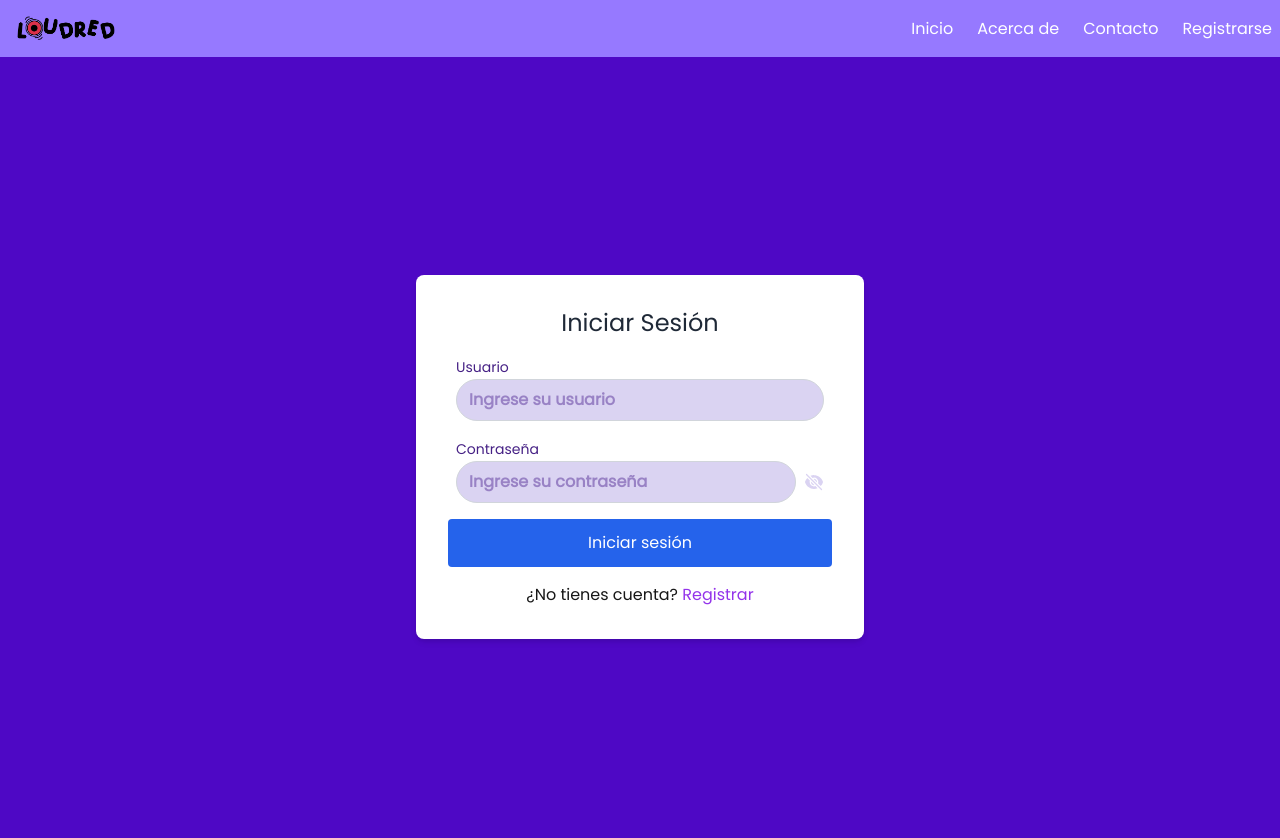
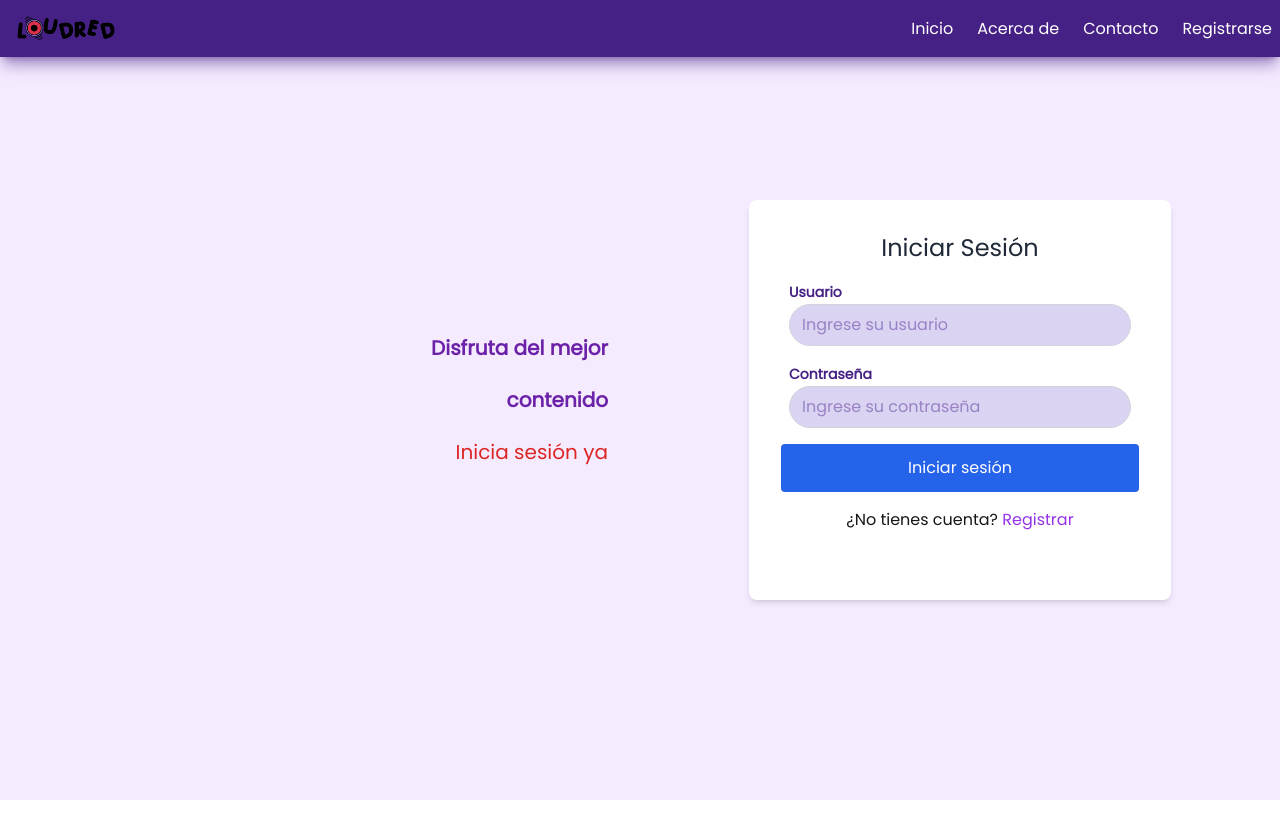
Before and after one commit to IsSact22/loudred, a Next.js app: page /auth/login in a window 1280 px wide. Shown: the top 838 px of the page. After the commit the page ends 800 px from the top, so only its background shows below. Built offline with nearby package versions, Linux system fonts and the light colour scheme; no server answers.

Commit message:
[UPDATE] terminando vista de login

```diff
--- a/app/auth/layout.js
+++ b/app/auth/layout.js
@@ -1,35 +1,21 @@
 // app/auth/layout.js
 "use client";
-//Components
+// Components
 import Navbar from "@/src/layouts/nav/Navbar";
 // Hooks
-import {useEffect} from "react";
 import { usePathname } from "next/navigation";
-import { useAuthStore } from "@/src/stores/authStore";
 
 export default function AuthLayout({ children }) {
   const pathname = usePathname();
-  const { isLogin, setIsLogin } = useAuthStore();
-
-  //Se utiliza esta funcion para cambiar el estado en base a la ruta o pathname
-  useEffect(() => {
-
-    if (pathname === "/auth/login") {
-      setIsLogin(true);
-    } else if (pathname === "/auth/register") {
-      setIsLogin(false);
-    }
-  }, [pathname, setIsLogin]);
+  const isRegister = pathname === "/auth/register";
 
   return (
-    <div className={`min-h-screen  transition-colors ease-in-out duration-700
-      ${ isLogin ? "bg-purple-login" : "bg-purple-register"}`
-      }>
-      <Navbar />
-      <div className="flex-1 flex items-center justify-center">
-
-        <main>{children}</main>
-      </div>
+    <div
+      className={`min-h-screen transition-colors ease-in-out duration-700
+      ${isRegister ? "bg-purple-dark" : "bg-lavender-pale"}`}
+    >
+      <Navbar color={isRegister ? "bg-lavender" : "bg-indigo-loud"} shadow={isRegister ? "shadow-lavender/50" : "shadow-indigo-loud/50"}/>
+      <main>{children}</main>
     </div>
   );
 }
--- a/app/auth/login/page.js
+++ b/app/auth/login/page.js
@@ -2,11 +2,13 @@
 "use client";
 // Components
 import LoginForm from "@/src/partials/auth/components/LoginForm";
+import AuthMessage from "@/src/partials/auth/components/AuthMessage";
 
 const LoginPage = () => {
   return (
-    <div className="login-page">
-      <LoginForm/>
+    <div className="grid grid-cols-2 items-center justify-center min-h-screen">
+      <AuthMessage action="login" />
+      <LoginForm />
     </div>
   );
 };
--- a/app/layout.js
+++ b/app/layout.js
@@ -27,13 +27,10 @@ export default function RootLayout({ children }) {
     <html lang="en">
       <body
         className={`${geistSans.variable} ${geistMono.variable} antialiased`}
-        >
-        <CoreProvider>
-        {children}
-        <Toaster />
-      </CoreProvider>
+      >
+        <CoreProvider>{children}</CoreProvider>
+        <Toaster position="top-right" toastOptions={{ duration: 3000 }} />
       </body>
     </html>
-
   );
 }
--- a/src/components/inputs/Input.jsx
+++ b/src/components/inputs/Input.jsx
@@ -20,7 +20,7 @@ const Input = ({
       {label && (
         <label
           htmlFor={name}
-          className="block text-sm/6 font-medium text-purple-label font-black"
+          className="block text-sm/6 text-indigo-loud font-bold"
         >
           {label}
         </label>
@@ -38,9 +38,9 @@ const Input = ({
             type={type}
             id={name}
             placeholder={placeholder}
-            className={`w-full px-3 py-2 border rounded-full bg-purple-input focus:outline-none focus:ring-2 focus:ring-purple-login focus:border-purple-login ${
+            className={`w-full px-3 py-2 border rounded-full bg-lavender-light focus:outline-none focus:ring-0 focus:ring-purple-dark focus:border-purple-dark ${
               errors[name] ? 'border-red-500' : 'border-gray-300'
-            } placeholder-purple-placeholder placeholder-opacity-40 font-black
+            } placeholder-purple-darker placeholder-opacity-40
              ${className}`} // Agregar clases personalizadas
             {...props}
           />
--- a/src/components/inputs/PasswordInput.jsx
+++ b/src/components/inputs/PasswordInput.jsx
@@ -23,13 +23,13 @@ const PasswordInput = ({
       {label && (
         <label
           htmlFor={name}
-          className="block text-sm/6 font-medium text-purple-label font-bold"
+          className="block text-sm/6 text-indigo-loud font-bold"
         >
           {label}
         </label>
       )}
 
-      <div className="flex items-center relativ">
+      <div className="flex items-center relative">
         <Controller
           name={name}
           control={control}
@@ -41,9 +41,9 @@ const PasswordInput = ({
               type={isVisible ? 'text' : 'password'} // Cambiar entre texto y contraseña
               id={name}
               placeholder={placeholder}
-              className={`w-full px-3 py-2 border rounded-full bg-purple-input focus:outline-none focus:ring-2 focus:ring-purple-login focus:border-purple-login ${
+              className={`w-full px-3 py-2 border rounded-full bg-lavender-light focus:outline-none focus:ring-0 focus:ring-purple-dark focus:border-purple-dark ${
                 errors[name] ? 'border-red-500' : 'border-gray-300'
-              } placeholder-purple-placeholder placeholder-opacity-40 font-black
+              } placeholder-purple-darker placeholder-opacity-40
                ${className}`}
               {...props}
             />
@@ -54,12 +54,12 @@ const PasswordInput = ({
         <button
           type="button"
           onClick={toggleVisibility}
-          className=" ml-2 flex items-center text-purple-navbar hover:text-purple-navbar focus:outline-none"
+          className="absolute right-4 flex items-center text-lavender hover:text-lavender focus:outline-none"
         >
             {isVisible ? (
-                <EyeIcon className="h-5 w-5 text-purple-input hover:text-purple-label" />
+                <EyeIcon className="h-5 w-5 text-lavender-light hover:text-indigo-loud" />
                 ) : (
-                <EyeSlashIcon className="h-5 w-5 text-purple-input hover:text-purple-label" />
+                <EyeSlashIcon className="h-5 w-5 text-lavender-light hover:text-indigo-loud" />
             )}
         </button>
       </div>
--- a/src/layouts/nav/Navbar.jsx
+++ b/src/layouts/nav/Navbar.jsx
@@ -1,24 +1,37 @@
 import Link from 'next/link';
 import Image from 'next/image';
 
-export default function Navbar() {
+export default function Navbar({color, shadow}) {
   return (
-    <nav className="flex justify-between items-center p-2 bg-purple-navbar">
+    <nav className={`absolute w-full flex justify-between items-center p-2 ${color} shadow-lg ${shadow}`}>
       <div className="flex items-center p-2">
-        <Image src="/assets/loudred-logo3.png" alt="Logo" width={100} height={50} />
+        <Image
+          src="/assets/loudred-logo3.png"
+          alt="Logo"
+          width={100}
+          height={50}
+        />
       </div>
       <ul className="flex space-x-6 list-none">
         <li>
-          <Link href="/" className="text-white hover:underline">Inicio</Link>
+          <Link href="/" className="text-white hover:underline">
+            Inicio
+          </Link>
         </li>
         <li>
-          <Link href="/auth/about" className="text-white hover:underline">Acerca de</Link>
+          <Link href="/auth/about" className="text-white hover:underline">
+            Acerca de
+          </Link>
         </li>
         <li>
-          <Link href="/auth/contact" className="text-white hover:underline">Contacto</Link>
+          <Link href="/auth/contact" className="text-white hover:underline">
+            Contacto
+          </Link>
         </li>
         <li>
-          <Link href="/auth/register" className="text-white hover:underline">Registrarse</Link>
+          <Link href="/auth/register" className="text-white hover:underline">
+            Registrarse
+          </Link>
         </li>
       </ul>
     </nav>
--- /dev/null
+++ b/src/partials/auth/components/AuthMessage.jsx
@@ -0,0 +1,15 @@
+const AuthMessage = ({ action }) => {
+  return (
+    <div className="flex flex-col justify-center items-end p-8 rounded-lg">
+      <p className="text-xl font-semibold text-purple-800 mb-6">
+        Disfruta del mejor
+      </p>
+      <p className="text-xl font-semibold text-purple-800 mb-6">contenido</p>
+      <p className="text-xl text-red-600">
+        {action === "login" ? "Inicia sesión ya" : "Regístrate ahora"}
+      </p>
+    </div>
+  );
+};
+
+export default AuthMessage;
--- a/src/partials/auth/components/LoginForm.jsx
+++ b/src/partials/auth/components/LoginForm.jsx
@@ -10,12 +10,10 @@ import PasswordInput from "@/src/components/inputs/PasswordInput";
 //Validations
 import {yupResolver} from "@hookform/resolvers/yup"
 import { validationSchema } from "@/src/validations/validationSchema";
-// Libraries
+// Toast
 import toast from 'react-hot-toast';
 
 export default function LoginForm() {
-
-
   const methods = useForm({
     resolver: yupResolver(validationSchema), // Integra Yup con react-hook-form
   });
@@ -37,22 +35,18 @@ export default function LoginForm() {
     });
 
     if (result?.error) {
-      alert(result.error); // Puedes personalizar la gestión del error
+      toast.error(result.error);
     } else {
       router.replace("/");
     }
   };
 
-
-
   return (
-    <div className="flex flex-col items-center justify-center min-h-screen ">
-      <div className="bg-white p-8 rounded-lg shadow-md max-w-md w-full">
-
+    <div className="flex flex-col items-center justify-center">
+      <div className="bg-white p-8 rounded-lg shadow-md min-h-[400px] min-w-[400px]">
         <h2 className="text-2xl text-gray-800 mb-4 text-center">
           Iniciar Sesión
         </h2>
-
          {/* FORMULARIO DE LOGIN */}
         <FormProvider {...methods}>
           <form onSubmit={handleSubmit(onSubmit)}>
@@ -72,7 +66,6 @@ export default function LoginForm() {
               placeholder="Ingrese su contraseña"
               containerClass="mb-4"
             />
-
 
             {/* <div className="mb-4">
               <input
@@ -127,10 +120,8 @@ export default function LoginForm() {
                 Registrar
               </a>
             </p>
-
           </form>
         </FormProvider>
-
       </div>
     </div>
   );
--- a/tailwind.config.js
+++ b/tailwind.config.js
@@ -6,13 +6,13 @@ module.exports = {
       colors: {
         background: "var(--background)",
         foreground: "var(--foreground)",
-        "purple-input": "#DAD3F2",
-        "purple-placeholder": "#360983",
-        "purple-label": "#462185",
-        "red-titles": "#DB314A",
-        "purple-login": "#4E08C5",
-        "purple-register": "#F5EBFF",
-        "purple-navbar": "#9679FF",
+        "lavender-light": "#DAD3F2",
+        "purple-darker": "#360983",
+        "indigo-loud": "#462185",
+        "rusty-red": "#DB314A",
+        "purple-dark": "#4E08C5",
+        "lavender-pale": "#F5EBFF",
+        "lavender": "#9679FF",
 
       },
       fontFamily: {
```
Also changed, not shown: app/input/page.js (deleted, +0 -87 lines).
